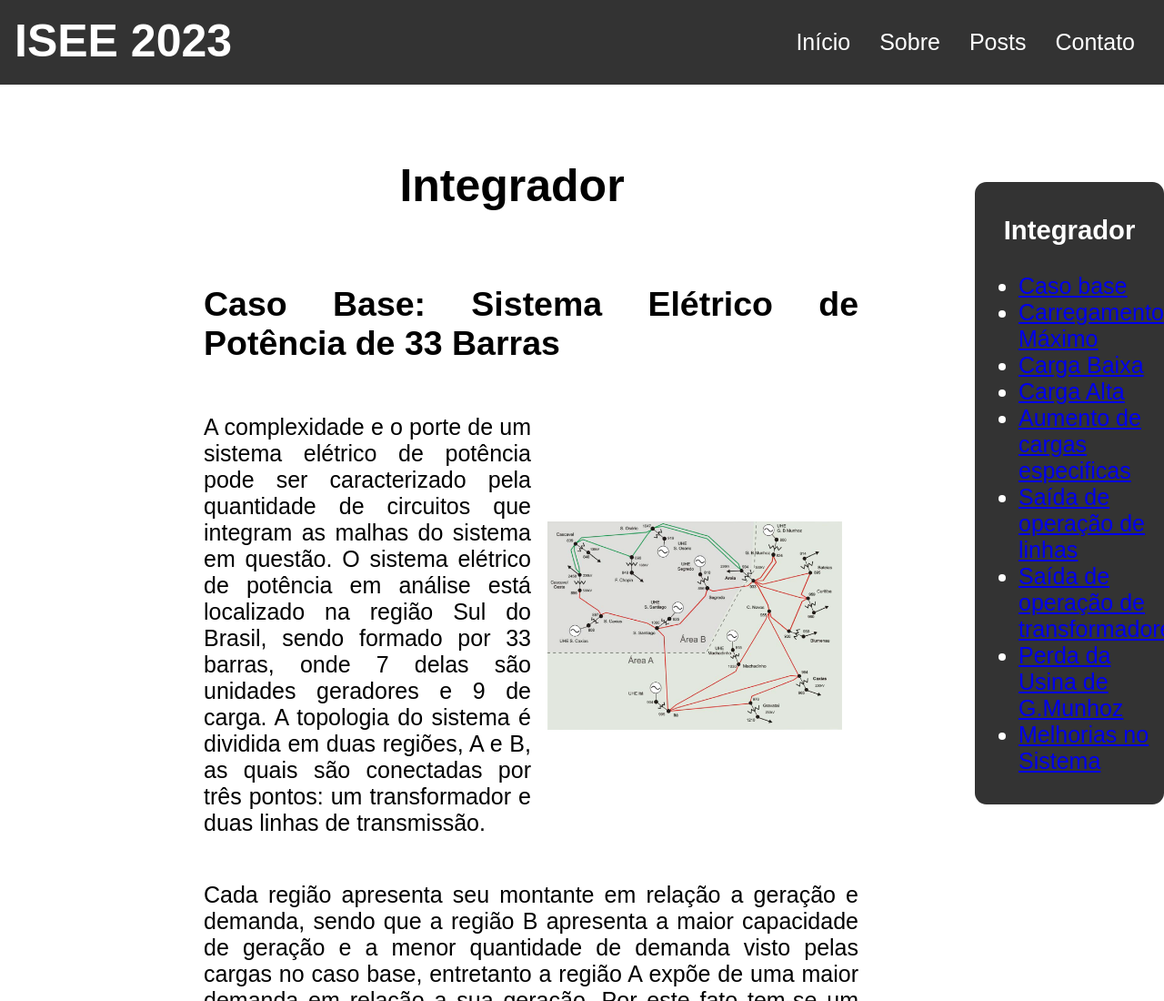
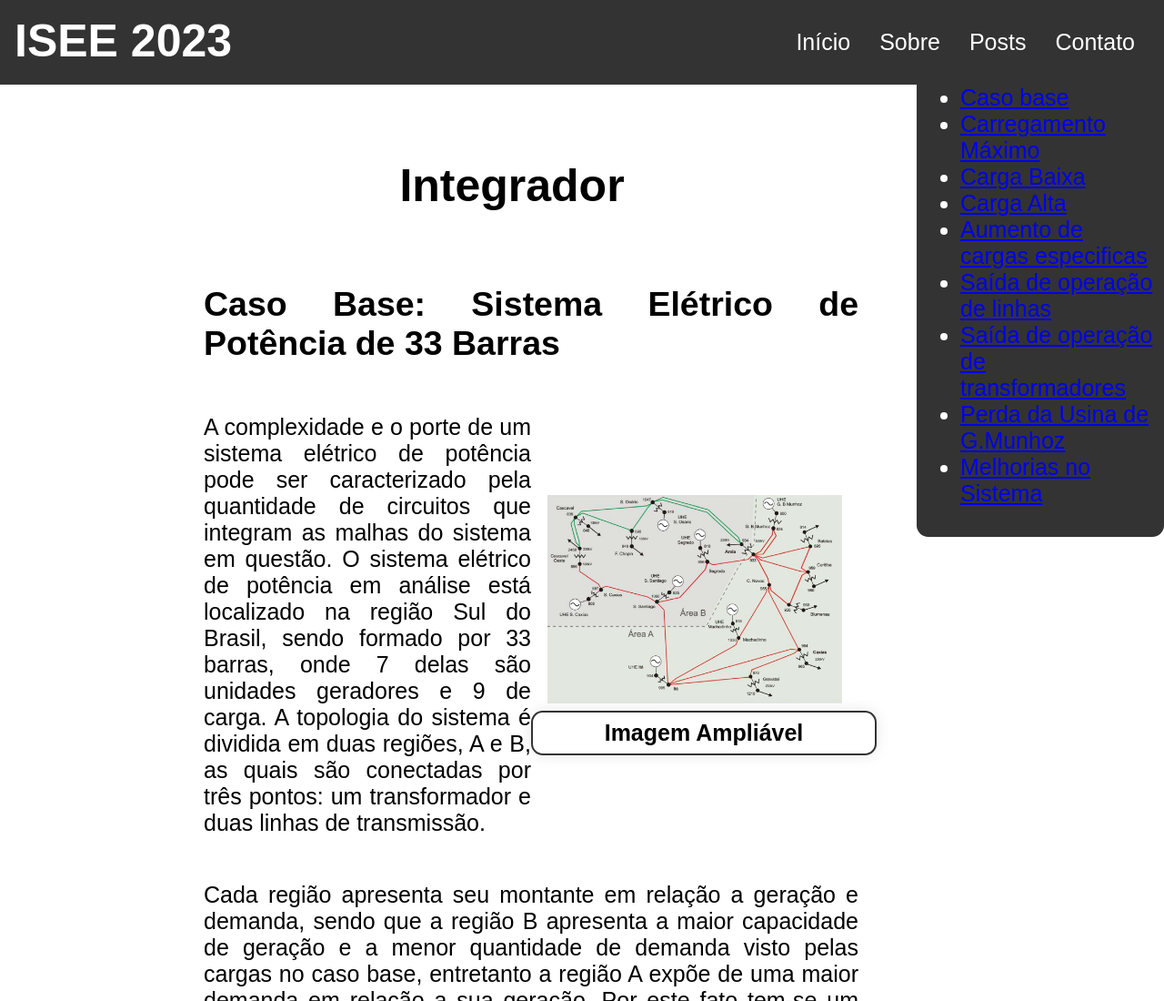
Before and after one commit to poibom/Site, a plain HTML site: page Integrador.html in a window 1280 px wide. Shown: the top 1100 px of the page at 91% size. Drawn offline with nearby package versions, Linux system fonts and the light colour scheme; some packages are replaced by stand-ins of ours; a script that the page names is missing.

Commit message:
Add files via upload

```diff
--- a/Integrador.html
+++ b/Integrador.html
@@ -1,8 +1,8 @@
 <!DOCTYPE html>
 <html>
   <head>
-     <script src="https://code.jquery.com/jquery-1.11.2.js"></script>
 
+    <script src="https://code.jquery.com/jquery-1.11.2.js"></script>
     <script type="text/javascript" src="https://cdn.jsdelivr.net/gh/igorlino/elevatezoom-plus@1.2.1/src/jquery.ez-plus.js"></script>
 
     <script type="text/javascript" src="https://cdn.jsdelivr.net/gh/igorlino/elevatezoom-plus@1.2.1/demo/js/web.js?m=20100203"></script>
@@ -58,7 +58,7 @@
         <div style="width: 50%;">
           <img id="zoom_01" src='imagens/33b.png' data-zoom-image="imagens/33b.png" width="90%" />
 
-
+    <div style="text-align: center; font-weight: bold;"class="text-highlight">Imagem Ampliável</div>
         </div>
       </div>
       <p>Cada região apresenta seu montante em relação a geração e demanda, sendo que a região B apresenta a maior capacidade de geração e a menor quantidade de demanda visto pelas cargas no caso base, entretanto a região A expõe de uma maior demanda em relação a sua geração. Por este fato tem-se um intercâmbio de potência entre as regiões, ocorrendo no sentido de B para A. Caracterizando uma folga de geração pela região A. </p>
@@ -370,9 +370,7 @@
 </main>
 </div>
 <div class="post3-topics" >
-  <h3 style="text-align: center;">Integrador</h3>
   <ul>
-
     <li><a href="#topic2">Caso base</a></li>
     <li><a href="#topic1">Carregamento Máximo</a></li>
     <li><a href="#topic3">Carga Baixa</a></li>
--- a/app.css
+++ b/app.css
@@ -57,7 +57,9 @@
 
       }
 
-
+      p.azul {
+        color: white;
+      }
 
     section {
         margin-bottom: 2rem;
--- a/blog1.css
+++ b/blog1.css
@@ -197,10 +197,10 @@ th {
         position: fixed;
         margin-left: auto;
         right: 0;
-        top: 200px;
+        top: 60px;
         background-color: #333;
         border-radius: 0.8rem;
-        width: 15%;
+        width: 20%;
         padding: 0.5rem;
         text-align: left;
         overflow-y: auto;
```
Also changed, not shown: contato.html (+8 -1 lines).
